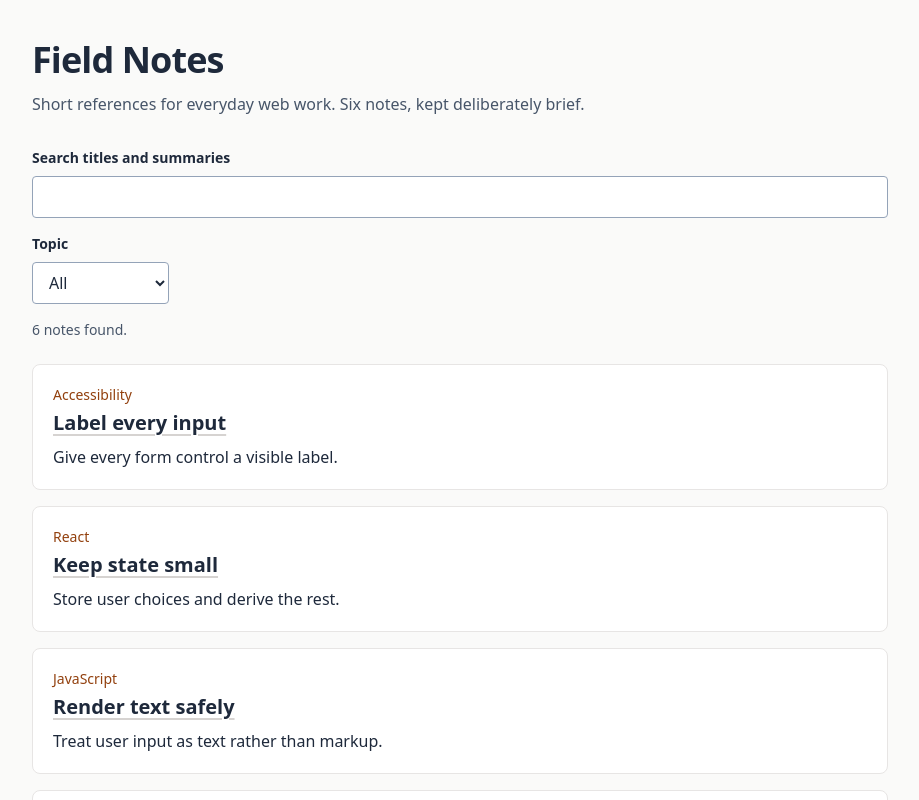
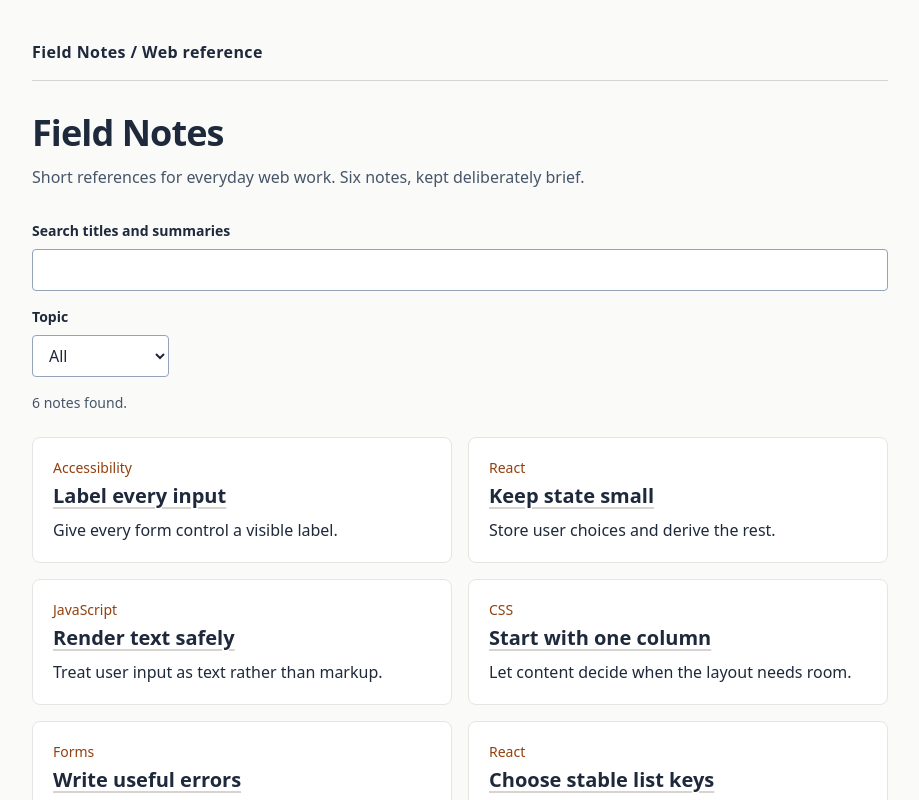
Before and after one commit to kirkduchesne/field-notes, a Next.js app: page / in a window 1280 px wide. Shown: the top 800 px of the page, without its empty margins (180-1099 px from the left). Built offline with nearby package versions, Linux system fonts and the light colour scheme.

Commit message:
style: refine navigation and responsive note cards

```diff
--- a/app/layout.tsx
+++ b/app/layout.tsx
@@ -1,7 +1,8 @@
 import './globals.css';
 import type { Metadata } from 'next';
 export const metadata: Metadata = { title: { default: 'Field Notes', template: '%s | Field Notes' }, description: 'Short practical references for everyday web development.' };
+import Link from 'next/link';
 import { ReactNode } from 'react';
 export default function Layout({ children }: { children: ReactNode }) {
-  return <html lang="en"><body className="bg-stone-50 text-slate-800 antialiased"><div className="mx-auto max-w-4xl px-5 py-10">{children}</div></body></html>;
+  return <html lang="en"><body className="bg-stone-50 text-slate-800 antialiased"><div className="mx-auto max-w-4xl px-5 py-10"><a href="#content" className="sr-only focus:not-sr-only">Skip to content</a><nav aria-label="Main" className="mb-8 border-b border-stone-300 pb-4"><Link href="/" className="font-semibold tracking-wide">Field Notes / Web reference</Link></nav><div id="content">{children}</div><footer className="mt-12 border-t border-stone-300 pt-4 text-sm text-slate-500">A small collection of practical reminders.</footer></div></body></html>;
 }
--- a/components/note-browser.tsx
+++ b/components/note-browser.tsx
@@ -16,6 +16,6 @@ export function NoteBrowser({ notes }: { notes: NoteIndex[] }) {
     <select id="tag" value={tag} onChange={(event) => setTag(event.target.value)} className="mt-2 rounded border border-slate-400 bg-white px-3 py-2"><option>All</option>{tags.map((value) => <option key={value}>{value}</option>)}</select>
     <p role="status" className="mt-4 text-sm text-slate-600">{visible.length} {visible.length === 1 ? 'note' : 'notes'} found.</p>
     {visible.length === 0 ? <div className="mt-5 rounded border border-stone-200 bg-white p-5"><p>No matching notes. Try fewer words or another topic.</p><button type="button" onClick={() => { setQuery(''); setTag('All'); }} className="mt-3 font-semibold underline">Clear filters</button></div> : null}
-    <ul className="mt-6 space-y-4">{visible.map((note) => <li key={note.slug} className="rounded-lg border border-stone-200 bg-white p-5"><p className="text-sm text-amber-800">{note.tag}</p><h2 className="mt-1 text-xl font-semibold"><Link href={`/notes/${note.slug}`} className="underline decoration-stone-300 underline-offset-4">{note.title}</Link></h2><p className="mt-2">{note.summary}</p></li>)}</ul>
+    <ul className="mt-6 grid gap-4 sm:grid-cols-2">{visible.map((note) => <li key={note.slug} className="min-w-0 rounded-lg border border-stone-200 bg-white p-5"><p className="text-sm text-amber-800">{note.tag}</p><h2 className="mt-1 text-xl font-semibold"><Link href={`/notes/${note.slug}`} className="underline decoration-stone-300 underline-offset-4">{note.title}</Link></h2><p className="mt-2">{note.summary}</p></li>)}</ul>
   </div>;
 }
```
